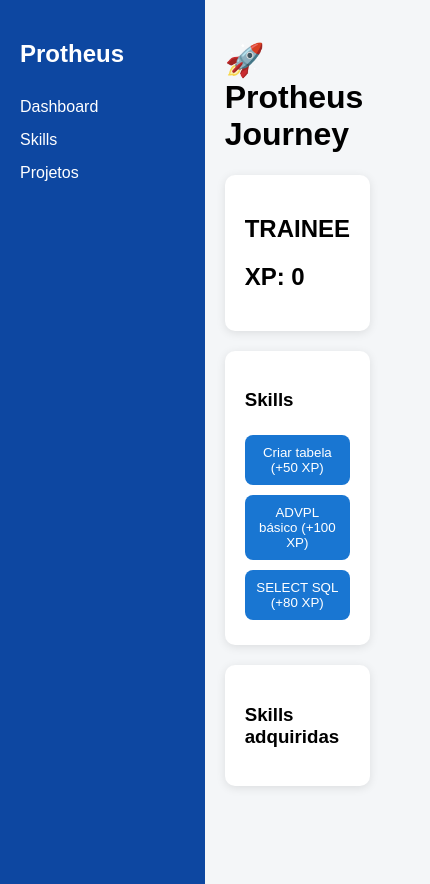
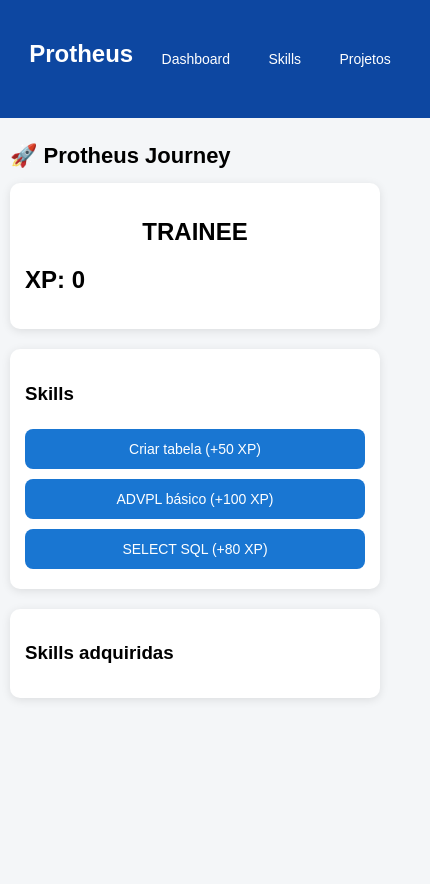
Before and after one commit to pimentajuliano52-png/protheus-journey, a Next.js app: page / in a window 390 px wide. Shown: the whole page, 430 px wide, since content can reach past the window. After the commit the page ends 844 px from the top, so only its background shows below. Built offline with nearby package versions, Linux system fonts and the light colour scheme.

Commit message:
Atualizar o globals.css

```diff
--- a/styles/globals.css
+++ b/styles/globals.css
@@ -47,3 +47,40 @@
   margin: 5px 0;
   width: 100%;
 }
+/* RESPONSIVO MOBILE */
+@media (max-width: 768px) {
+
+  .container {
+    flex-direction: column;
+  }
+
+  .sidebar {
+    width: 100%;
+    height: auto;
+    display: flex;
+    justify-content: space-around;
+    align-items: center;
+  }
+
+  .menu-item {
+    margin: 10px;
+    font-size: 14px;
+  }
+
+  .main {
+    padding: 10px;
+  }
+
+  h1 {
+    font-size: 22px;
+  }
+
+  .card {
+    padding: 15px;
+  }
+
+  .button {
+    padding: 12px;
+    font-size: 14px;
+  }
+}
```
